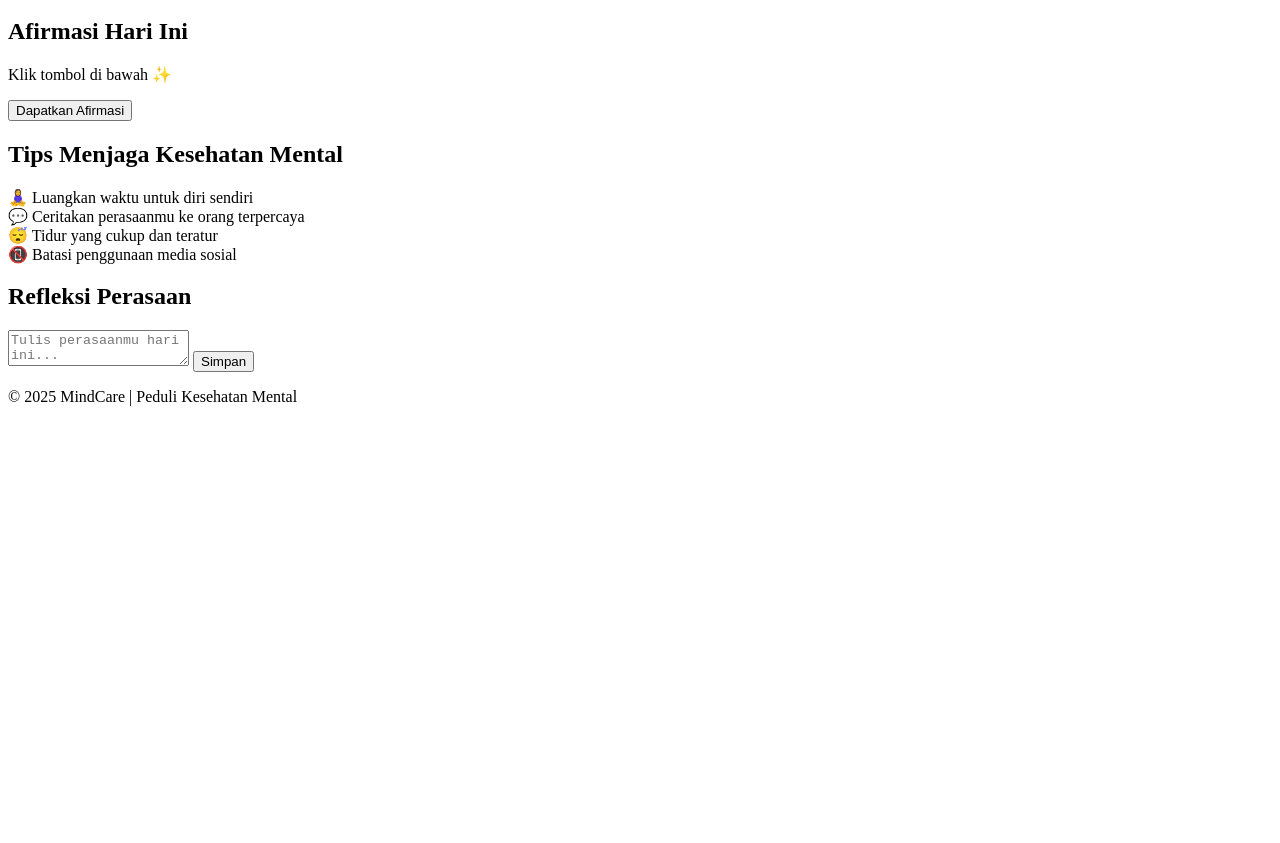
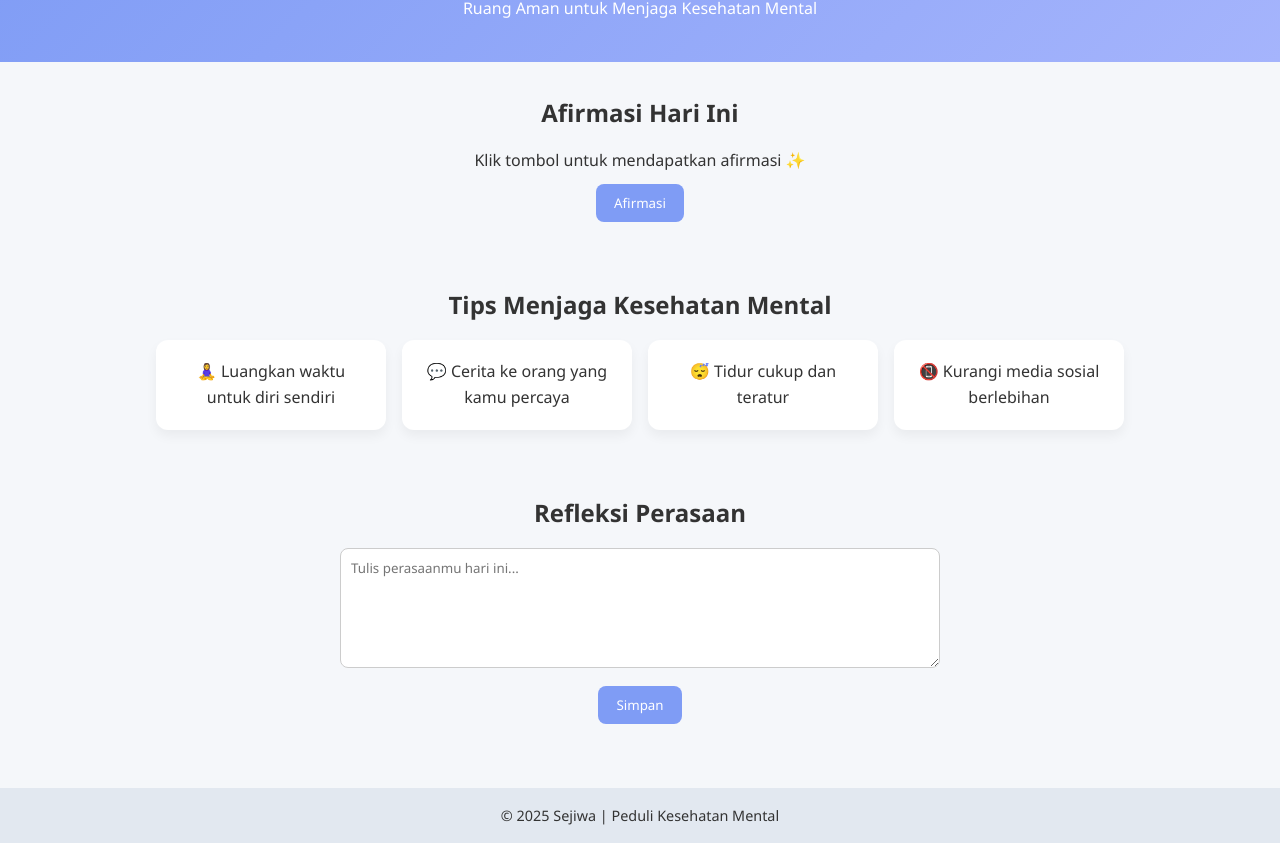
Before and after one commit to hazmilaa/hazmilaa.github.io, a plain HTML site: page index.html in a window 1280 px wide. Shown: the part 100-943 px from the top of the page. Before the commit the page ends 800 px from the top, so only its background shows below. Drawn offline with Linux system fonts and the light colour scheme.

Commit message:
Update index.html

```diff
--- a/index.html
+++ b/index.html
@@ -3,43 +3,159 @@
 <head>
     <meta charset="UTF-8">
     <meta name="viewport" content="width=device-width, initial-scale=1.0">
-    <title>Kesehatan Mental</title>
-    <link rel="stylesheet" href="style.css">
+    <title>Sejiwa | Kesehatan Mental</title>
+
+    <style>
+        * {
+            margin: 0;
+            padding: 0;
+            box-sizing: border-box;
+            font-family: 'Segoe UI', sans-serif;
+        }
+
+        body {
+            background: #f5f7fa;
+            color: #333;
+            line-height: 1.6;
+        }
+
+        header {
+            background: linear-gradient(135deg, #7f9cf5, #a5b4fc);
+            color: white;
+            text-align: center;
+            padding: 2.5rem 1rem;
+        }
+
+        header h1 {
+            font-size: 2.2rem;
+        }
+
+        section {
+            padding: 2rem 1rem;
+            max-width: 1000px;
+            margin: auto;
+        }
+
+        h2 {
+            text-align: center;
+            margin-bottom: 1rem;
+        }
+
+        .affirmation, .reflection {
+            text-align: center;
+        }
+
+        button {
+            background: #7f9cf5;
+            color: white;
+            border: none;
+            padding: 10px 18px;
+            border-radius: 8px;
+            cursor: pointer;
+            margin-top: 10px;
+            transition: 0.3s;
+        }
+
+        button:hover {
+            background: #667eea;
+        }
+
+        .cards {
+            display: grid;
+            grid-template-columns: repeat(auto-fit, minmax(200px, 1fr));
+            gap: 1rem;
+        }
+
+        .card {
+            background: white;
+            padding: 1.2rem;
+            border-radius: 12px;
+            box-shadow: 0 6px 12px rgba(0,0,0,0.05);
+            text-align: center;
+            transition: transform 0.3s;
+        }
+
+        .card:hover {
+            transform: translateY(-5px);
+        }
+
+        textarea {
+            width: 100%;
+            max-width: 600px;
+            height: 120px;
+            padding: 10px;
+            border-radius: 8px;
+            border: 1px solid #ccc;
+        }
+
+        footer {
+            text-align: center;
+            padding: 1rem;
+            background: #e2e8f0;
+            margin-top: 2rem;
+            font-size: 0.9rem;
+        }
+
+        @media (max-width: 600px) {
+            header h1 {
+                font-size: 1.8rem;
+            }
+        }
+    </style>
 </head>
 <body>
 
 <header>
-    <h1>MindCare</h1>
-    <p>Rawat Kesehatan Mentalmu Setiap Hari</p>
+    <h1>Sejiwa</h1>
+    <p>Ruang Aman untuk Menjaga Kesehatan Mental</p>
 </header>
 
 <section class="affirmation">
     <h2>Afirmasi Hari Ini</h2>
-    <p id="quote">Klik tombol di bawah ✨</p>
-    <button onclick="generateQuote()">Dapatkan Afirmasi</button>
+    <p id="quote">Klik tombol untuk mendapatkan afirmasi ✨</p>
+    <button onclick="generateQuote()">Afirmasi</button>
 </section>
 
 <section class="tips">
     <h2>Tips Menjaga Kesehatan Mental</h2>
     <div class="cards">
         <div class="card">🧘‍♀️ Luangkan waktu untuk diri sendiri</div>
-        <div class="card">💬 Ceritakan perasaanmu ke orang terpercaya</div>
-        <div class="card">😴 Tidur yang cukup dan teratur</div>
-        <div class="card">📵 Batasi penggunaan media sosial</div>
+        <div class="card">💬 Cerita ke orang yang kamu percaya</div>
+        <div class="card">😴 Tidur cukup dan teratur</div>
+        <div class="card">📵 Kurangi media sosial berlebihan</div>
     </div>
 </section>
 
 <section class="reflection">
     <h2>Refleksi Perasaan</h2>
-    <textarea placeholder="Tulis perasaanmu hari ini..."></textarea>
+    <textarea placeholder="Tulis perasaanmu hari ini..."></textarea><br>
     <button onclick="saveReflection()">Simpan</button>
     <p id="saved"></p>
 </section>
 
 <footer>
-    <p>© 2025 MindCare | Peduli Kesehatan Mental</p>
+    <p>© 2025 Sejiwa | Peduli Kesehatan Mental</p>
 </footer>
 
-<script src="script.js"></script>
+<script>
+    const quotes = [
+        "Aku berharga dan pantas bahagia 🌱",
+        "Tidak apa-apa untuk beristirahat",
+        "Perasaanku valid dan penting",
+        "Aku melakukan yang terbaik hari ini",
+        "Langkah kecil tetap berarti"
+    ];
+
+    function generateQuote() {
+        const random = Math.floor(Math.random() * quotes.length);
+        document.getElementById("quote").innerText = quotes[random];
+    }
+
+    function saveReflection() {
+        document.getElementById("saved").innerText =
+            "Perasaanmu tersimpan. Terima kasih sudah jujur pada diri sendiri 💙";
+    }
+</script>
+
 </body>
-</html>
+    </html>
```
